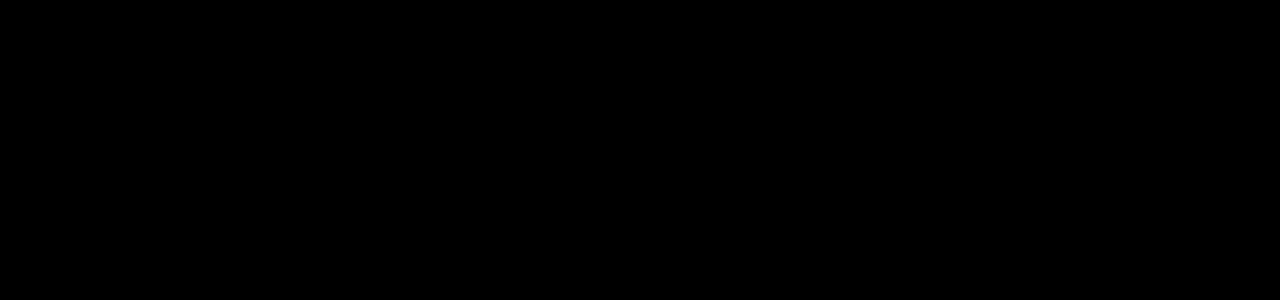
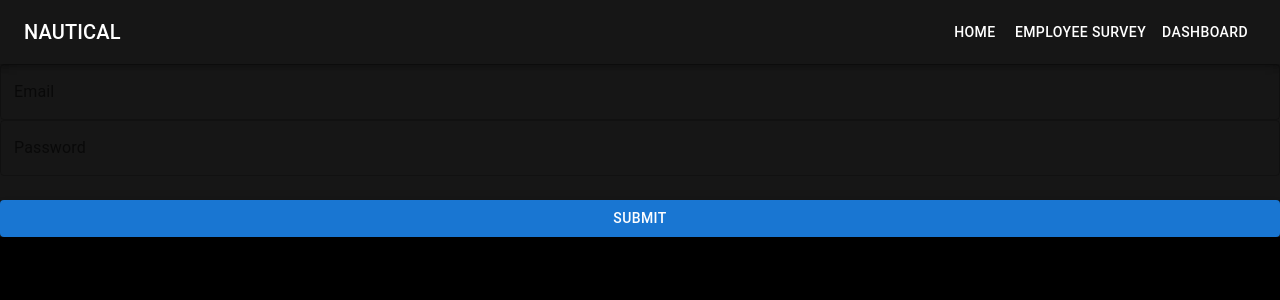
Before and after one commit to Nautical-CVWO/portability, a React (Create React App) app: page /login in a window 1280 px wide. Before the commit this address had no page. Shown: the top 300 px of the page. Built offline with nearby package versions, Linux system fonts and the light colour scheme.

Commit message:
add auth

```diff
--- a/src/App.tsx
+++ b/src/App.tsx
@@ -3,6 +3,7 @@ import { BrowserRouter, Route, Routes } from 'react-router-dom';
 import Homepage from './pages/Homepage';
 import EmployeeSurvey from './pages/EmployeeSurvey';
 import { ThemeProvider, createMuiTheme } from '@mui/material';
+import SignIn from './pages/SignIn';
 
 const theme = createMuiTheme();
 
@@ -15,6 +16,7 @@ function App() {
           <Routes>
             <Route path="/" element={<Homepage />} />
             <Route path="/employee_survey" element={<EmployeeSurvey />} />
+            <Route path="/login" element={<SignIn />} />
           </Routes>
         </BrowserRouter>
       </div>
--- a/src/backend/command.tsx
+++ b/src/backend/command.tsx
@@ -1,32 +1,75 @@
 import { db } from './firebase';
 import { ref, set, get, update } from "firebase/database";
+import { getAuth, createUserWithEmailAndPassword, signInWithEmailAndPassword } from "firebase/auth";
 
-const writeEmployeeData = (
+const writeEmployeeData = async (
+    email: string,
+    password: string,
     id: number,
     name: string,
     gender: string,
     education: string,
     position: string,
     performance: number
+): Promise<any> => {
+    const auth = getAuth();
+
+    try {
+        const userCredential = await createUserWithEmailAndPassword(auth, email, password);
+        const user = userCredential.user;
+        const dataLocation = "employees";
+        const reference = ref(db, `${dataLocation}/${user.uid}/`);
+
+        const snapshot = await get(reference);
+
+        if (snapshot.exists()) {
+            console.log('Invalid id: id already exists in Employee Data');
+            // You can handle this case as needed, e.g., throw an error
+            throw new Error('Invalid id: id already exists in Employee Data');
+        } else {
+            await set(ref(db, `${dataLocation}/${user.uid}/`), {
+                name: name,
+                gender: gender,
+                education: education,
+                position: position,
+                performance: performance
+            });
+            return user.uid; // Return user.uid on success
+        }
+    } catch (error: any) {
+        console.log('Error:', error.message);
+        // Handle the error as needed
+        throw error;
+    }
+};
+
+const writeLoginData = (
+    email: string,
+    password: string
   ): void => {
     const dataLocation = "employees";
-    const reference = ref(db, `${dataLocation}/${id}/`);
-    get(reference)
+    // const reference = ref(db, `${dataLocation}/${id}/`);
+    const auth = getAuth();
+    signInWithEmailAndPassword(auth, email, password)
+        .then((userCredential) => {
+        // Signed in
+        const user = userCredential.user;
+        const reference = ref(db, `${dataLocation}/${user.uid}/`);
+        get(reference)
         .then((snapshot) => {
             if (snapshot.exists()) {
-                console.log('Invalid id: id already exists in Employee Data');
-                return;
+                alert('Successfully signed in');
             }
         }).catch((error) => {
             console.log('Failed to fetch data:', error.message);
         });
-    set(ref(db, `${dataLocation}/${id}/`), {
-        name: name,
-        gender: gender,
-        education: education,
-        position: position,
-        performance: performance
+    })
+        .catch((error) => {
+        const errorCode = error.code;
+        const errorMessage = error.message;
     });
+
+
 };
 
 const writeSkillsData = (
@@ -118,6 +161,7 @@ export {
     writeEmployeeData,
     writeSkillsData,
     writeSatisfactionData,
+    writeLoginData,
     writeFeedbackData,
     readSkillMeanData
 };
--- a/src/pages/EmployeeSurvey.tsx
+++ b/src/pages/EmployeeSurvey.tsx
@@ -42,17 +42,21 @@ const EmployeeSurvey: React.FC = () => {
   return (
     <Formik
       initialValues={EmployeeSurveyFormInitialValues}
-      onSubmit={(values) => {
+      onSubmit={async (values) => {
         // Handle form submission here
         console.log(values);
         setIsSubmitting(true);
-        writeEmployeeData(values.id, values.name, values.gender, values.education, values.position, values.performance);
-        writeSkillsData(values.id, values.communication, values.creativity, values.problem_solving, values.teamwork, values.time_management);
-        writeFeedbackData(values.id, values.feedback);
-        setTimeout(() => {
-            setIsSubmitting(false);
-        }, 2000);
-        navigate('/');
+        writeEmployeeData(values.email, values.password, values.id, values.name, values.gender, values.education, values.position, values.performance)
+        .then((result: number) => {
+          console.log(result)
+          writeSkillsData(result, values.communication, values.creativity, values.problem_solving, values.teamwork, values.time_management);
+          writeFeedbackData(result, values.feedback);
+          setTimeout(() => {
+              setIsSubmitting(false);
+          }, 2000);
+          navigate('/');
+        })
+
 
 
       }}
@@ -84,6 +88,28 @@ const EmployeeSurvey: React.FC = () => {
             </Typography>
 
             <Grid container spacing={2}>
+            <Grid item xs={6} md={6}>
+                <Field
+                  render={() => (
+                    <SimpleTextField
+                        name="email"
+                        label="Employee Email"
+                        disabled={isSubmitting}
+                    />
+                  )} />
+              </Grid>
+              <Grid item xs={6} md={6}>
+                <Field
+                  type="number"
+                  render={() => (
+                    <SimpleTextField
+                        name="password"
+                        label="Password"
+                        type="number"
+                        disabled={isSubmitting}
+                    />
+                  )} />
+              </Grid>
               <Grid item xs={6} md={6}>
                 <Field
                   render={() => (
--- a/src/pages/Homepage.tsx
+++ b/src/pages/Homepage.tsx
@@ -7,7 +7,6 @@ import CustomButton from '../components/CustomButton';
 import { useNavigate } from 'react-router-dom';
 import { readSkillMeanData } from '../backend/command';
 import { PieChart, pieArcClasses, pieArcLabelClasses } from '@mui/x-charts';
-import { isTemplateSpan } from 'typescript';
 interface Skill {
     name: string;
     value: any[];
@@ -65,7 +64,7 @@ const Homepage: React.FC = () => {
                         Do your survey now
                     </Typography>
                     <Box sx={{ height : '20px'}} />
-                    <CustomButton label="Proceed" onClick={() => navigate('/employee_survey')}  />
+                    <CustomButton label="Proceed" onClick={() => navigate('/login')}  />
                 </Box>
                 <Box sx={{ flex: 1, padding: '30px', paddingLeft: '60px', height: '300px', display:'flex', flexDirection:'column', alignItems: 'flex-start'}}>
                     <Typography variant="h4" sx={{ marginBottom: '15px',  fontFamily: 'Montserrat', display: 'flex', alignItems: 'flex-start', justifyContent: 'flex-start', color:'white' }}>
--- /dev/null
+++ b/src/pages/SignIn.tsx
@@ -0,0 +1,69 @@
+import React, { useEffect, useState } from 'react'
+import Header from './Header';
+import { Container, Typography, Box, Grid, Button } from '@mui/material';
+import { useNavigate } from 'react-router-dom';
+import { Field, Form, Formik, FormikProps } from 'formik';
+import SimpleTextField from '../components/SimpleTextField';
+import { EmployeeLoginInitialValues } from '../types/EmployeeSurveyFormData';
+import { writeLoginData } from '../backend/command';
+
+
+const SignIn: React.FC = () => {
+    const [isSubmitting, setIsSubmitting] = useState(false);
+    const navigate = useNavigate();
+    useEffect(() => {
+
+
+    }, [])
+
+
+    return (
+        <Container disableGutters={true} maxWidth={false}  sx={{ backgroundColor: '#161616', maxWith:'100%', width: "100%", height: 'min-content', padding: '0px', margin:'0px'}}>
+            <Header />
+            <Formik
+                initialValues={EmployeeLoginInitialValues}
+                onSubmit={(values) => {
+                    // Handle form submission here
+                    setIsSubmitting(true);
+                    writeLoginData(values.email, values.password);
+                    setTimeout(() => {
+                        setIsSubmitting(false);
+                    }, 2000);
+                    navigate('/');
+                }}
+            >
+            {(formikProps: FormikProps<any>) => (
+                <Form>
+                    <Grid item xs={6} md={6}>
+                        <Field
+                        render={() => (
+                            <SimpleTextField
+                                name="email"
+                                label="Email"
+                                disabled={isSubmitting}
+                            />
+                        )} />
+                    </Grid>
+                    <Grid item xs={6} md={6}>
+                        <Field
+                        render={() => (
+                            <SimpleTextField
+                                name="password"
+                                label="Password"
+                                disabled={isSubmitting}
+                            />
+                        )} />
+                    </Grid>
+                    <Box mt={3}>
+                    <Button type="submit" variant="contained" color="primary" fullWidth>
+                        Submit
+                    </Button>
+                    </Box>
+                </Form>
+            )}
+            </Formik>
+        </Container>
+    )
+}
+
+export default SignIn;
--- a/src/types/EmployeeSurveyFormData.ts
+++ b/src/types/EmployeeSurveyFormData.ts
@@ -2,10 +2,19 @@ import { EmployeeSurveyData } from "./survery";
 
 export type EmployeeSurveyFormData = {
     id: number;
+    email: string;
+    password: string;
 } & EmployeeSurveyData;
+
+export type EmployeeLoginData = {
+  email: string,
+  password: string;
+}
 
 
 export const EmployeeSurveyFormInitialValues: EmployeeSurveyFormData = {
+  email: "",
+  password: "",
   id: 0,
   name: "",
   gender: '',
@@ -21,3 +30,8 @@ export const EmployeeSurveyFormInitialValues: EmployeeSurveyFormData = {
   colleagueSatisfaction: 0,
   feedback: ""
 };
+
+export const EmployeeLoginInitialValues: EmployeeLoginData = {
+  email: "",
+  password: "",
+};
```
